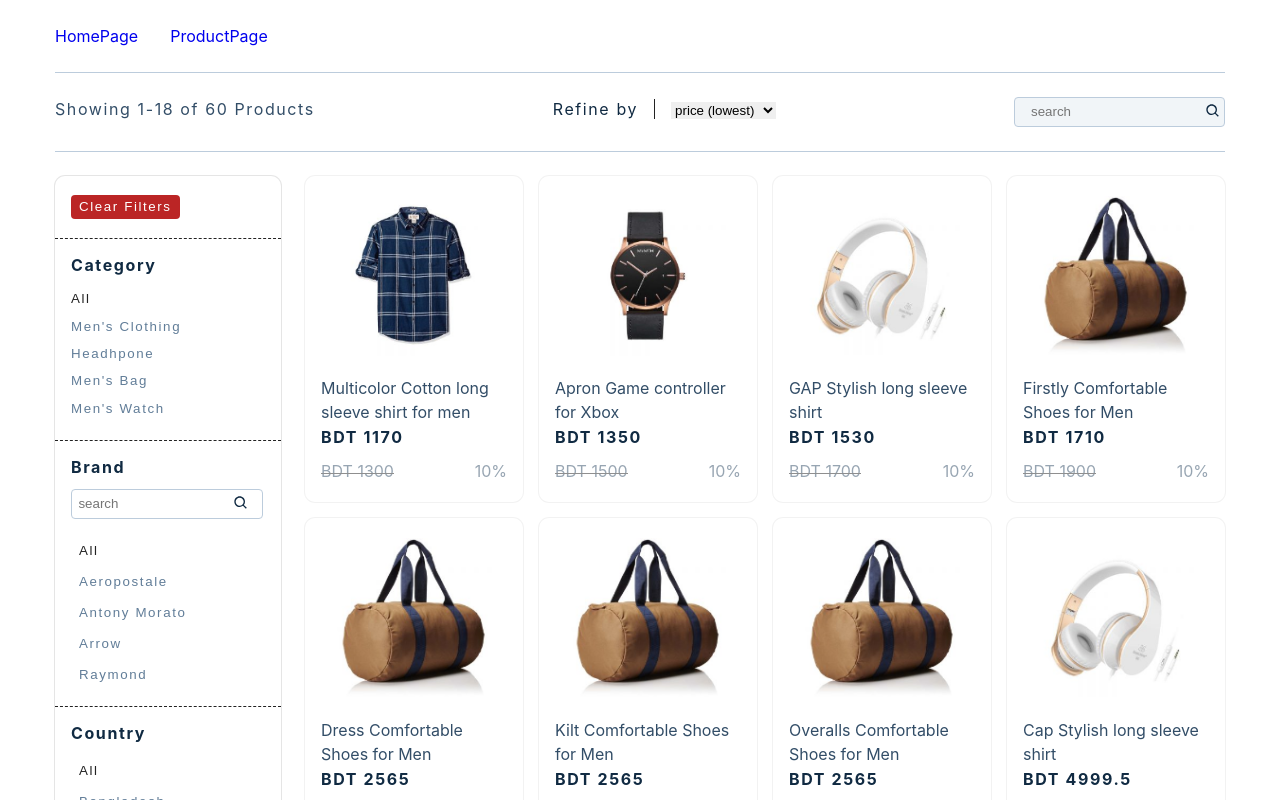
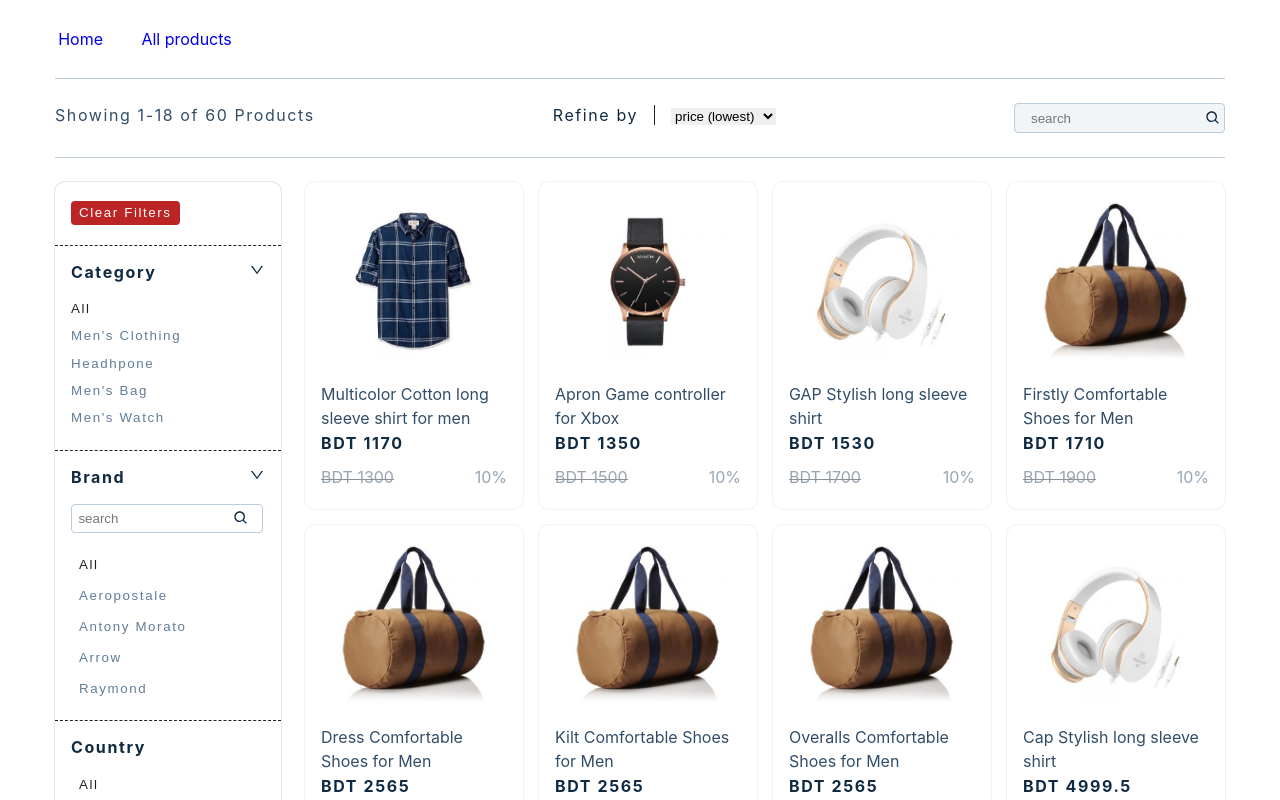
Before and after one commit to shanto140319/zaynax-Ltd, a React (Create React App) app: page /products in a window 1280 px wide. Shown: the top 800 px of the page. Built offline with nearby package versions, Linux system fonts and the light colour scheme.

Commit message:
initial everything done

```diff
--- a/public/index.html
+++ b/public/index.html
@@ -24,7 +24,7 @@
       work correctly both with client-side routing and a non-root public URL.
       Learn how to configure a non-root public URL by running `npm run build`.
     -->
-    <title>Zayanax Ltd</title>
+    <title>Zaynax Ltd</title>
   </head>
   <body>
     <noscript>You need to enable JavaScript to run this app.</noscript>
--- a/src/App.css
+++ b/src/App.css
@@ -5,19 +5,6 @@ Variables
 */
 
 :root {
-  /* dark shades of primary color*/
-  --clr-primary-1: hsl(22, 28%, 21%);
-  --clr-primary-2: hsl(22, 28%, 29%);
-  --clr-primary-3: hsl(22, 28%, 37%);
-  --clr-primary-4: hsl(22, 28%, 45%);
-  /* primary/main color */
-  --clr-primary-5: hsl(22, 31%, 52%);
-  /* lighter shades of primary color */
-  --clr-primary-6: hsl(22, 31%, 60%);
-  --clr-primary-7: hsl(22, 31%, 67%);
-  --clr-primary-8: hsl(20, 31%, 74%);
-  --clr-primary-9: hsl(22, 31%, 81%);
-  --clr-primary-10: hsl(22, 31%, 88%);
   /* darkest grey - used for headings */
   --clr-grey-1: hsl(209, 61%, 16%);
   --clr-grey-2: hsl(211, 39%, 23%);
--- a/src/App.js
+++ b/src/App.js
@@ -8,7 +8,7 @@ import Footer from './components/footer/Footer'
 function App() {
   return (
     <Router>
-      <Navbar></Navbar>
+      <Navbar />
       <Switch>
         <Route exact path='/'>
           <Home />
--- a/src/components/Brands.js
+++ b/src/components/Brands.js
@@ -1,18 +1,23 @@
-import React from 'react'
+import React, { useState } from 'react'
 import styled from 'styled-components'
 import { useFilterContext } from '../context/filterContext'
 import { BiSearch } from 'react-icons/bi'
-import { BsCircle } from 'react-icons/bs'
+import { AiOutlineDown } from 'react-icons/ai'
 
 const Brands = ({ brands }) => {
+  const [show, setShow] = useState(true)
   const {
     filters: { brand, brand_search },
     updateFilters,
   } = useFilterContext()
   return (
     <Wrapper>
-      <div>
+      <div className='header'>
         <h5>Brand</h5>
+        <AiOutlineDown onClick={() => setShow(!show)} />
+      </div>
+
+      <div className={`${!show ? 'hide' : null}`}>
         <form onSubmit={(e) => e.preventDefault()}>
           {/* search */}
           <div className='form-control'>
@@ -66,6 +71,21 @@ const Wrapper = styled.div`
   button:focus {
     outline: none;
   }
+
+  .header {
+    display: flex;
+    justify-content: space-between;
+    margin-bottom: 0.3rem;
+  }
+  .header svg {
+    cursor: pointer;
+  }
+
+  .hide {
+    height: 0;
+    visibility: hidden;
+    transition: height 2s;
+  }
   .active {
     color: var(--clr-black);
   }
--- a/src/components/Categorys.js
+++ b/src/components/Categorys.js
@@ -1,8 +1,11 @@
-import React from 'react'
+import React, { useState } from 'react'
 import styled from 'styled-components'
 import { useFilterContext } from '../context/filterContext'
+import { AiOutlineDown } from 'react-icons/ai'
 
 const Categorys = ({ categories }) => {
+  const [show, setShow] = useState(true)
+
   const {
     filters: { category },
     updateFilters,
@@ -10,8 +13,11 @@ const Categorys = ({ categories }) => {
   return (
     <Wrapper>
       <div className='formControl'>
-        <h5>category</h5>
-        <div>
+        <div className='header'>
+          <h5>category</h5>
+          <AiOutlineDown onClick={() => setShow(!show)} />
+        </div>
+        <div className={`${!show ? 'hide' : null}`}>
           {categories.map((c, index) => {
             return (
               <button
@@ -33,6 +39,18 @@ const Categorys = ({ categories }) => {
   )
 }
 const Wrapper = styled.div`
+  .header {
+    display: flex;
+    justify-content: space-between;
+  }
+  .header svg {
+    cursor: pointer;
+  }
+  .hide {
+    height: 0;
+    visibility: hidden;
+    transition: height 2s;
+  }
   button {
     display: block;
     margin: 0.25em 0;
--- a/src/components/Filters.js
+++ b/src/components/Filters.js
@@ -77,5 +77,8 @@ const Wrapper = styled.section`
     padding: 1rem;
     border-bottom: 1px dashed #222;
   }
+  ul li:last-child {
+    border-bottom: none;
+  }
 `
 export default Filters
--- a/src/components/Navbar.js
+++ b/src/components/Navbar.js
@@ -7,10 +7,10 @@ const Navbar = () => {
     <Wrapper className='section section-center'>
       <ul>
         <li>
-          <Link to='/'>HomePage</Link>
+          <Link to='/'>Home</Link>
         </li>
         <li>
-          <Link to='/products'>ProductPage</Link>
+          <Link to='/products'>All products</Link>
         </li>
       </ul>
     </Wrapper>
@@ -22,6 +22,13 @@ const Wrapper = styled.div`
     display: flex;
     gap: 2rem;
   }
+  ul li {
+    padding: 0.2rem;
+    transition: all 0.3 sec;
+  }
+  ul li:hover {
+    border-bottom: 1px solid var(--clr-green);
+  }
 `
 
 export default Navbar
--- a/src/pages/Home.js
+++ b/src/pages/Home.js
@@ -1,15 +1,110 @@
 import React from 'react'
+import { Link } from 'react-router-dom'
 import styled from 'styled-components'
+import shanto from '../images/shanto.jpg'
 
 const Home = () => {
   return (
-    <Wrapper className='page-100'>
-      <div className='section section-center'>
-        <h2>Home Page</h2>
-        <h3>Name : Jahidul Haque Shanto</h3>
+    <Wrapper className='page'>
+      <div className='section-center'>
+        <hr />
+        <div className='header'>
+          <h2>Home Page</h2>
+        </div>
+        <hr />
+        <div className='content'>
+          <div className='img-container'>
+            <img src={shanto} alt='' />
+          </div>
+          <div className='desc'>
+            <h3>Jahidul Haque shanto</h3>
+            <h5>Front end developer - React.js</h5>
+            <p>Email : shanto140318@gmail.com</p>
+            <p>Contact : 01795307435</p>
+            <hr />
+            <p>
+              Hello! I’m Jahidul Haque Shanto. I am expert in Frontend
+              Development - React. I have completed my B.sc degree from Daffodil
+              International University in Computer Science and Engineering. I
+              have programming knowledge . My first programming language was
+              'C'. Now I am working with React which I like so much.
+            </p>
+            <Link to='/products'>
+              <div className='btn'>go product page</div>
+            </Link>
+          </div>
+        </div>
       </div>
     </Wrapper>
   )
 }
-const Wrapper = styled.div``
+const Wrapper = styled.div`
+  .header {
+    padding: 1rem 0;
+    text-align: center;
+  }
+  .content {
+    padding: 0 1rem;
+    margin: 3rem auto;
+    display: grid;
+    gap: 2rem;
+    row-gap: 2rem;
+    justify-items: center;
+    place-items: center;
+    @media (min-width: 790px) {
+      grid-template-columns: 1fr 2fr;
+    }
+  }
+  .img-container {
+    height: 280px;
+    width: 290px;
+    position: relative;
+  }
+  .img-container:after {
+    content: '';
+    height: 3.5rem;
+    width: 3.5rem;
+    opacity: 0.5;
+    background: var(--clr-green);
+    position: absolute;
+    top: -7%;
+    right: -10%;
+    @media (max-width: 790px) {
+      height: 0;
+      width: 0;
+    }
+  }
+  .img-container img {
+    height: 100%;
+    width: 100%;
+    object-fit: cover;
+  }
+  .desc {
+    position: relative;
+  }
+  .desc:after {
+    content: '';
+    height: 1px;
+    width: 10rem;
+    background: var(--clr-green);
+    position: absolute;
+    top: 15%;
+    left: 39%;
+    @media (max-width: 790px) {
+      height: 0;
+      width: 0;
+    }
+  }
+  .desc hr {
+    margin: 1rem 0;
+  }
+  .btn {
+    margin-top: 2rem;
+    background: var(--clr-green);
+    color: #fff;
+  }
+  .btn:hover {
+    opacity: 0.8;
+  }
+`
 export default Home
```
Also changed, not shown: src/images/shanto.jpg (added).
